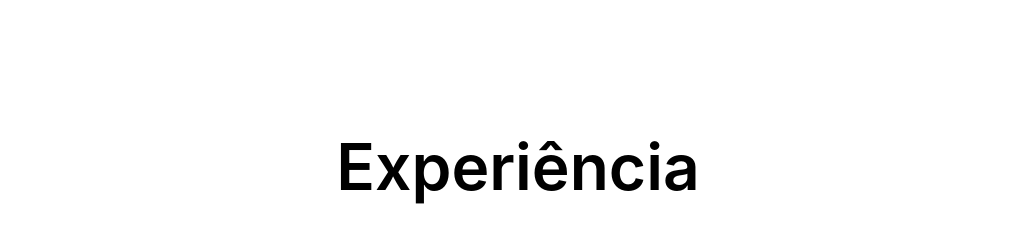
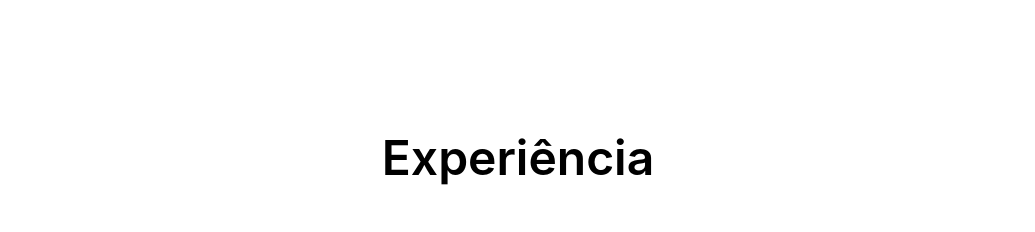
Before and after one commit to Luan-5ilva/Portif-lio, a plain HTML site: page index.html in a window 1280 px wide. Shown: the part 800-1032 px from the top of the page, without its empty margins (122-1157 px from the left). Drawn offline with nearby package versions, Linux system fonts and the light colour scheme.

Commit message:
Correção h2 section title

```diff
--- a/style.css
+++ b/style.css
@@ -384,6 +384,10 @@ footer ul li a {
   .project-card .btn {
     width: 100px;
   }
+  .experiencia .section-title {
+    text-align: center;
+    font-size: 3rem;
+  }
 }
 
 @media (max-width: 768px) {
```
